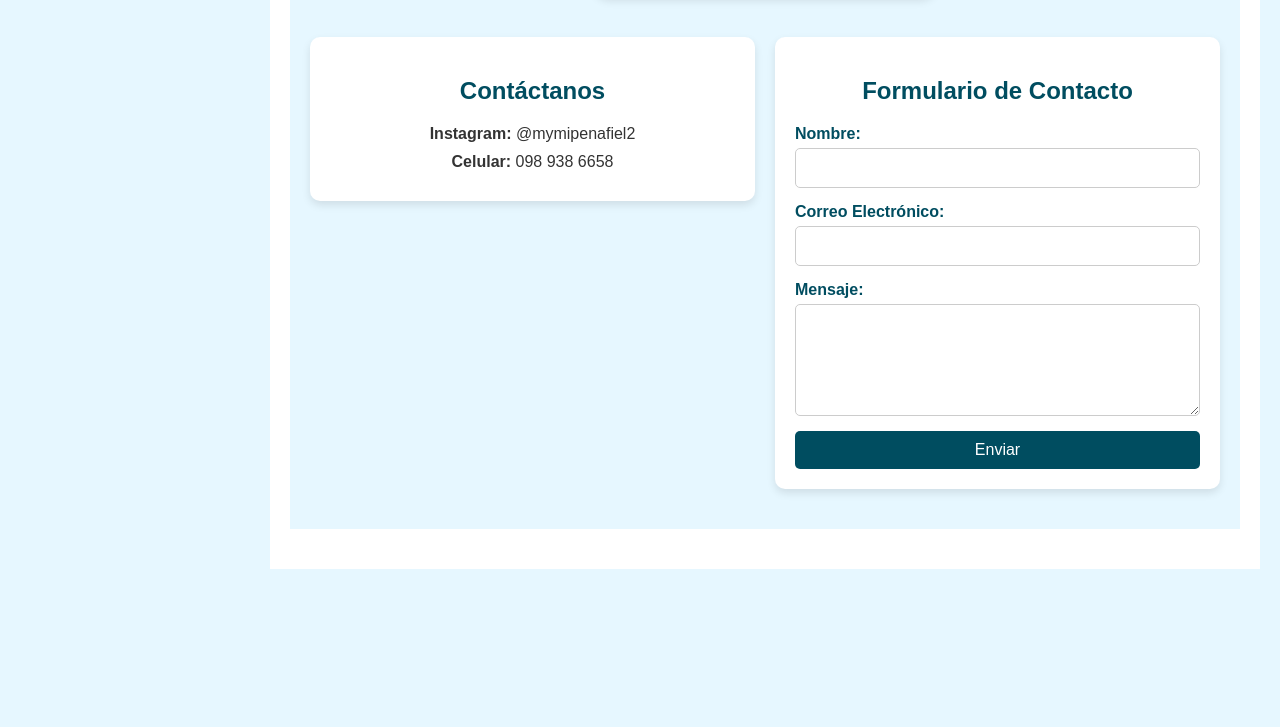
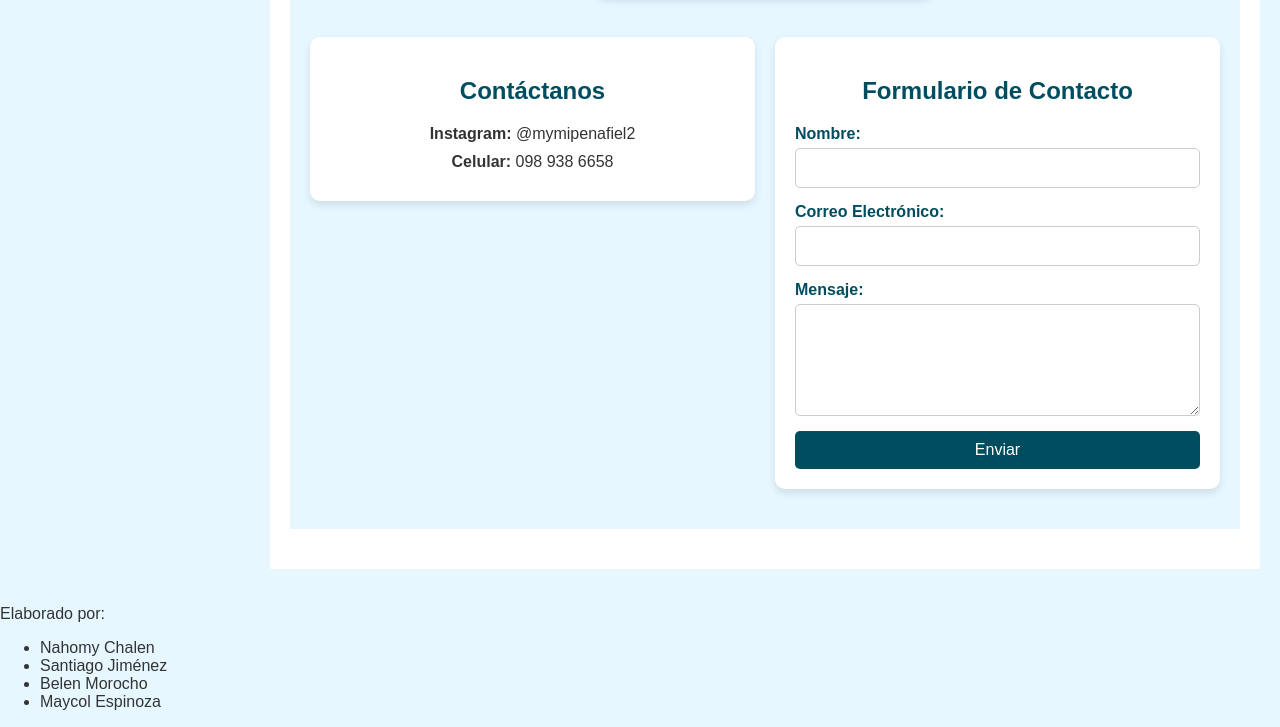
Before and after one commit to shlevss/naomitrabajo, a plain HTML site: page index.html in a window 1280 px wide. Shown: the part 3095-3822 px from the top of the page. Before the commit the page ends 3684 px from the top, so only its background shows below. Drawn offline with Linux system fonts and the light colour scheme; a script that the page names is missing.

Commit message:
Update index.html

```diff
--- a/index.html
+++ b/index.html
@@ -133,5 +133,14 @@
 
     </main>
     <script src="script.js"></script>
+    <footer>
+    <p>Elaborado por:</p>
+    <ul>
+        <li>Nahomy Chalen</li>
+        <li>Santiago Jiménez</li>
+        <li>Belen Morocho</li>
+        <li>Maycol Espinoza</li>
+    </ul>
+</footer>
 </body>
 </html>
```
